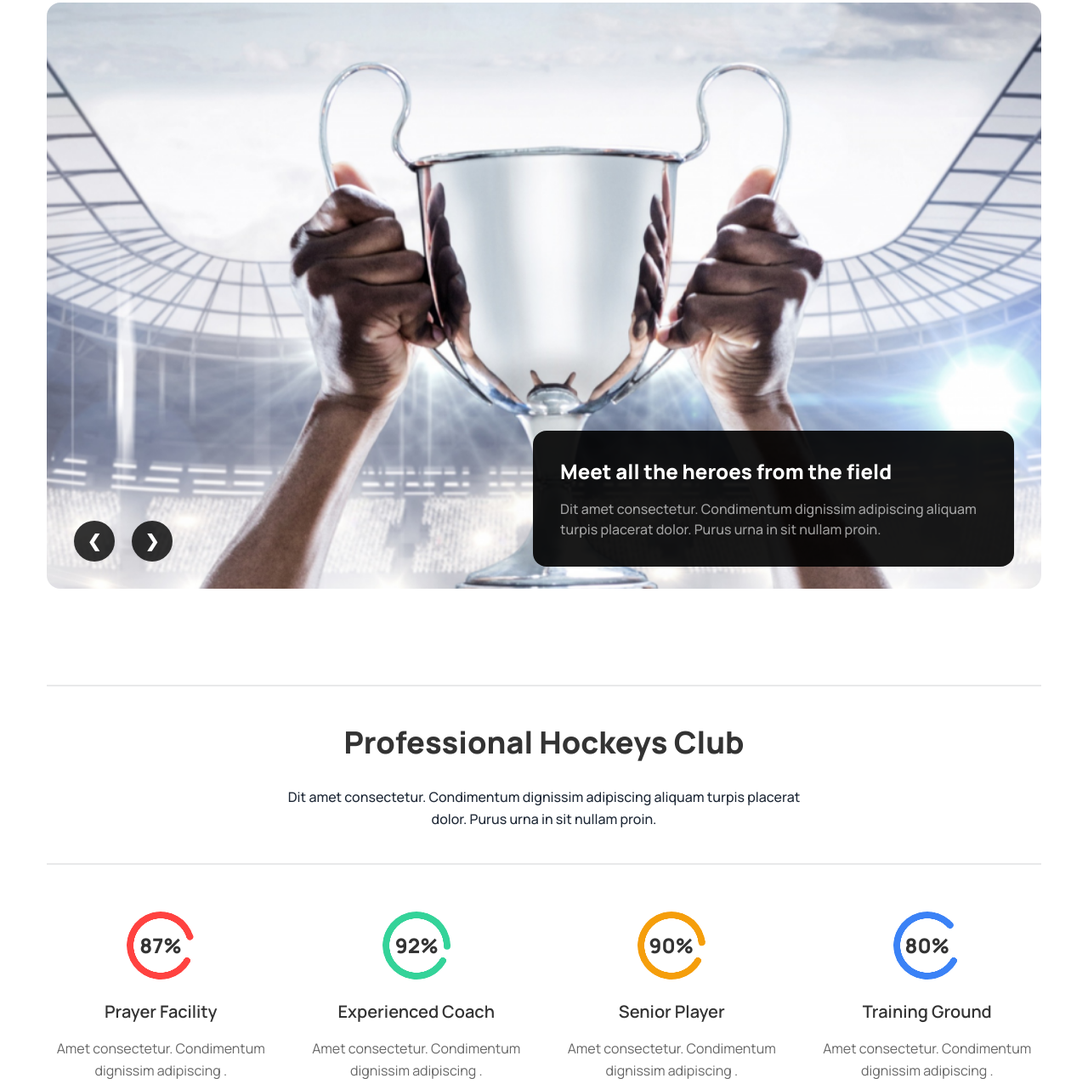
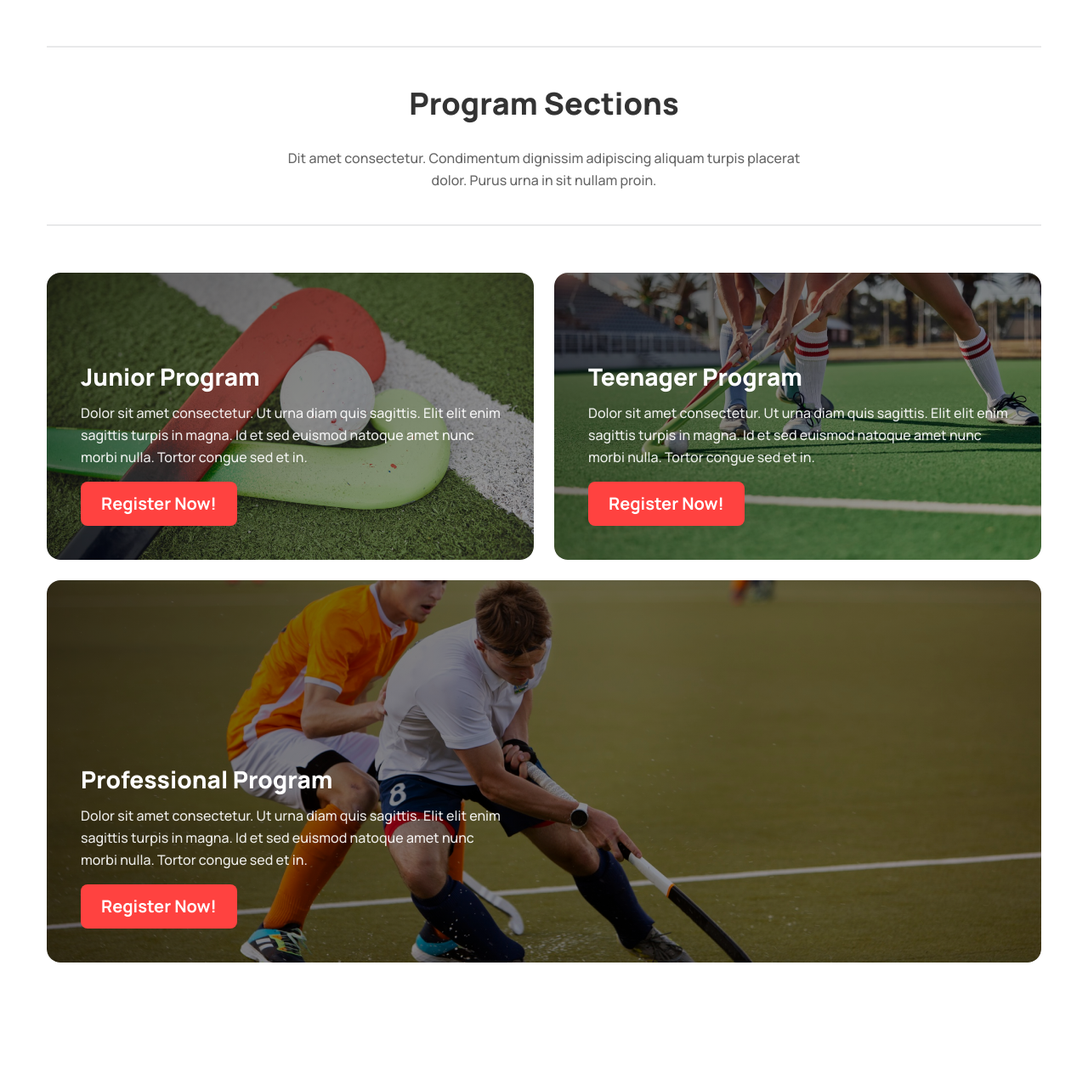
Before and after one commit to omor777/Hockey-Club, a plain HTML site: page index.html in a window 1280 px wide. Shown: the part 169-1445 px from the top of the page at 85% size. After the commit the page ends 1382 px from the top, so only its background shows below. Drawn offline with nearby package versions, Linux system fonts and the light colour scheme.

Commit message:
pregress section completed

```diff
--- a/index.html
+++ b/index.html
@@ -59,6 +59,7 @@
             maxWidth: {
               309: "19.3125rem", // 346px
               346: "21.625rem", // 346px
+              495: "30.9375rem",
               502: "31.375rem", // 502px
               518: "32.375rem", // 518px
               607: "37.9375rem", // 607px
@@ -140,7 +141,7 @@
 
     <main>
       <!-- ! banner section -->
-      <section class="container mt-14 px-5 lg:px-0">
+      <section class="container mt-14 px-5 lg:px-0 hidden">
         <div class="relative">
           <div
             class="carousel w-full min-h-[34.375rem] rounded-16 overflow-hidden"
@@ -218,7 +219,7 @@
       </section>
 
       <!-- ! professional hockey club -->
-      <section class="container mt-10 lg:mt-[6.25rem] px-5 lg:px-0">
+      <section class="container mt-10 lg:mt-[6.25rem] px-5 lg:px-0 hidden">
         <div class="divider mb-8"></div>
 
         <h3
@@ -227,7 +228,7 @@
           Professional Hockeys Club
         </h3>
         <p
-          class="max-w-607 mx-auto text-center font-medium leading-26 text-base"
+          class="max-w-607 mx-auto text-center font-medium leading-26 text-base text-black/60"
         >
           Dit amet consectetur. Condimentum dignissim adipiscing aliquam turpis
           placerat dolor. Purus urna in sit nullam proin.
@@ -259,7 +260,7 @@
           <!-- ! second -->
           <div class="flex flex-col items-center justify-center">
             <div
-              class="radial-progress text-emerald-400 rotate-[120deg] mb-6 "
+              class="radial-progress text-emerald-400 rotate-[120deg] mb-6"
               style="--value: 92"
               role="progressbar"
             >
@@ -277,7 +278,7 @@
               Amet consectetur. Condimentum dignissim adipiscing .
             </p>
           </div>
-           <!-- ! third -->
+          <!-- ! third -->
           <div class="flex flex-col items-center justify-center">
             <div
               class="radial-progress text-amber-500 rotate-[120deg] mb-6"
@@ -321,6 +322,80 @@
           </div>
         </div>
       </section>
+
+      <!-- ! program section -->
+      <section class="container mt-10 lg:mt-[6.25rem] px-5 lg:px-0">
+        <div class="divider mb-8"></div>
+
+        <h3
+          class="text-4xl font-extrabold leading-normal text-center lg:mb-6 text-black/80"
+        >
+          Program Sections
+        </h3>
+        <p
+          class="max-w-607 mx-auto text-center font-medium leading-26 text-base text-black/60"
+        >
+          Dit amet consectetur. Condimentum dignissim adipiscing aliquam turpis
+          placerat dolor. Purus urna in sit nullam proin.
+        </p>
+        <div class="divider mt-8"></div>
+
+        <!-- ! grid -->
+
+        <div class="mt-12 grid grid-cols-12 grid-rows-[repete(minmax(244px_1fr))] lg:grid-rows-[338px_450px] gap-6">
+          <!-- ! one -->
+          <div
+            class="col-span-12 lg:col-span-6 bg-[linear-gradient(135deg,rgba(0,0,0,0.6),rgba(0,0,0,0.3)),url(./images/2.png)] bg-no-repeat bg-center bg-cover space-y-4 flex flex-col justify-end p-6 lg:pl-10 lg:pb-10 rounded-16 overflow-hidden"
+          >
+            <h3 class="text-white text-xl lg:text-28 font-extrabold">Junior Program</h3>
+            <p class="text-white/90 max-w-495 font-medium text-sm lg:text-base leading-6 lg:leading-26">
+              Dolor sit amet consectetur. Ut urna diam quis sagittis. Elit elit
+              enim sagittis turpis in magna. Id et sed euismod natoque amet nunc
+              morbi nulla. Tortor congue sed et in.
+            </p>
+            <button
+              class="mt-2 text-lg lg:text-xl self-start font-bold text-white py-2 px-4 lg:py-3 lg:px-6 bg-main rounded-lg"
+            >
+              Register Now!
+            </button>
+          </div>
+
+          <!-- ! two -->
+          <div
+          class="col-span-12 lg:col-span-6 bg-[linear-gradient(135deg,rgba(0,0,0,0.6),rgba(0,0,0,0.3)),url(./images/3.png)] bg-no-repeat bg-center bg-cover space-y-4 flex flex-col justify-end p-6 lg:pl-10 lg:pb-10  rounded-16 overflow-hidden"
+        >
+          <h3 class="text-white text-xl lg:text-28 font-extrabold">Teenager Program</h3>
+          <p class="text-white/90 max-w-495 font-medium text-sm lg:text-base leading-6 lg:leading-26">
+            Dolor sit amet consectetur. Ut urna diam quis sagittis. Elit elit
+            enim sagittis turpis in magna. Id et sed euismod natoque amet nunc
+            morbi nulla. Tortor congue sed et in.
+          </p>
+          <button
+            class="mt-2 text-lg lg:text-xl self-start font-bold text-white py-2 px-4 lg:py-3 lg:px-6 bg-main rounded-lg"
+          >
+            Register Now!
+          </button>
+        </div>
+
+        <!-- ! three -->
+        <div
+        class="col-span-12 bg-[linear-gradient(135deg,rgba(0,0,0,0.6),rgba(0,0,0,0.3)),url(./images/4.png)] bg-no-repeat bg-center bg-cover space-y-4 flex flex-col justify-end p-6 lg:pl-10 lg:pb-10 rounded-16 overflow-hidden"
+      >
+        <h3 class="text-white text-xl lg:text-28 font-extrabold">Professional Program</h3>
+        <p class="text-white/90 max-w-495 font-medium text-sm lg:text-base leading-6 lg:leading-26">
+          Dolor sit amet consectetur. Ut urna diam quis sagittis. Elit elit
+          enim sagittis turpis in magna. Id et sed euismod natoque amet nunc
+          morbi nulla. Tortor congue sed et in.
+        </p>
+        <button
+          class="mt-2 text-lg lg:text-xl self-start font-bold text-white py-2 px-4 lg:py-3 lg:px-6 bg-main rounded-lg"
+        >
+          Register Now!
+        </button>
+      </div>
+        </div>
+      </section>
+
     </main>
 
     <p class="mt-20"></p>
```
